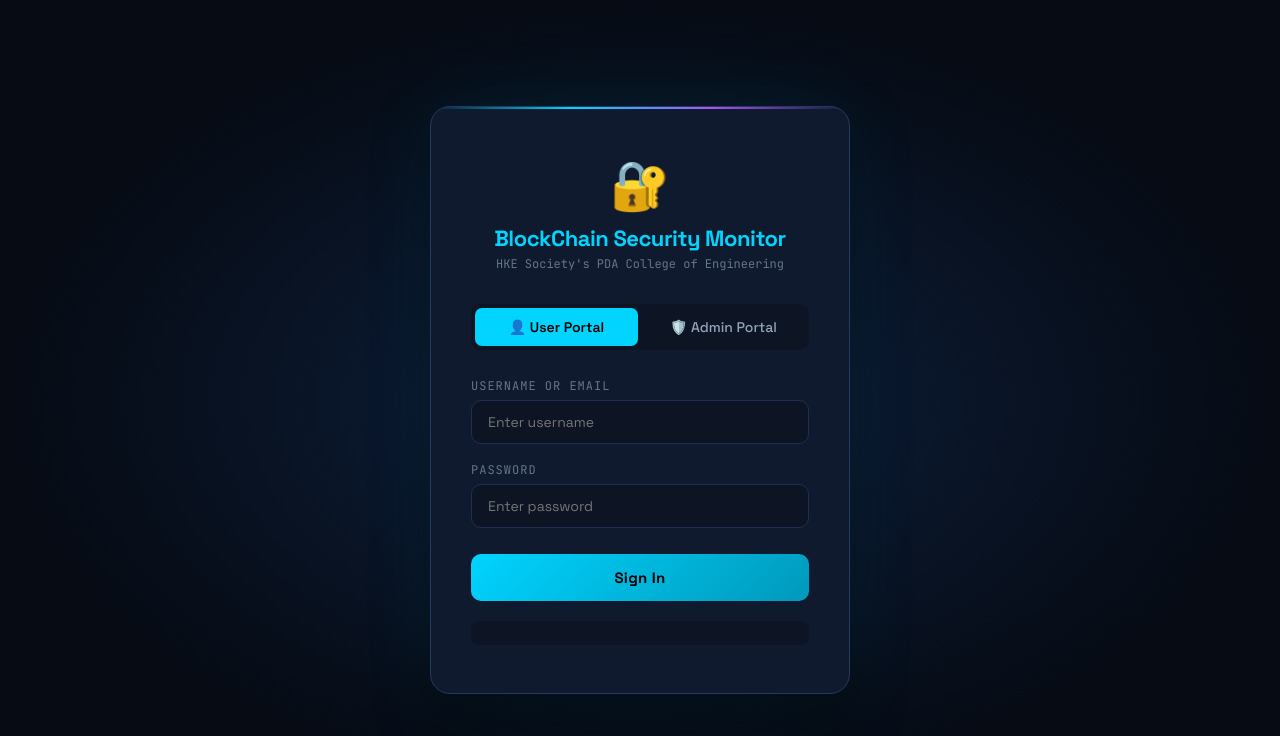
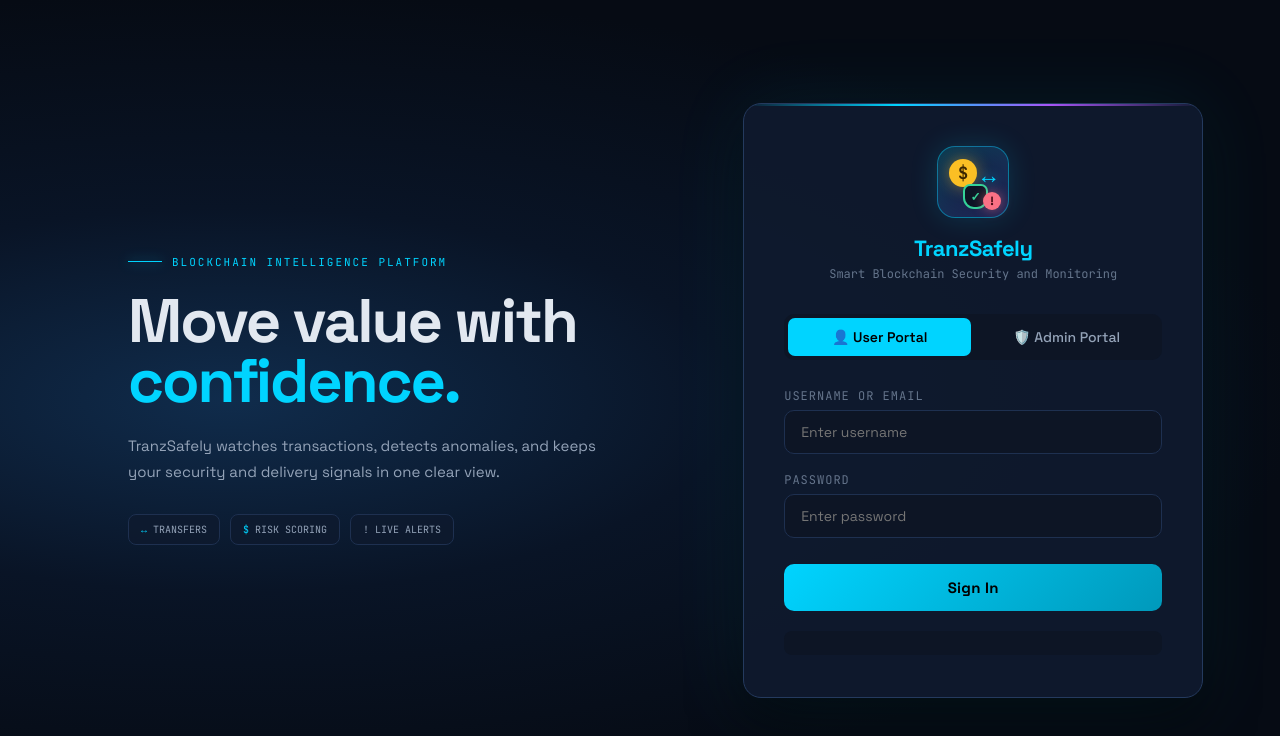
Before and after one commit to rjpadashetty-dev/blockchain-monitor, a website: page frontend/index.html in a window 1280 px wide. Drawn offline with Linux system fonts and the light colour scheme.

Commit message:
Update TranzSafely login branding

```diff
--- a/frontend/index.html
+++ b/frontend/index.html
@@ -3,7 +3,7 @@
 <head>
 <meta charset="UTF-8">
 <meta name="viewport" content="width=device-width, initial-scale=1.0">
-<title>BlockChain Security Monitor</title>
+<title>TranzSafely | Smart Blockchain Security and Monitoring</title>
 <link href="https://fonts.googleapis.com/css2?family=JetBrains+Mono:wght@300;400;600;700&family=Space+Grotesk:wght@300;400;500;600;700&display=swap" rel="stylesheet">
 <style>
 :root {
@@ -46,24 +46,42 @@ body::before {
 
 /* ─────────────────────── LOGIN PAGE ─────────────────────── */
 #login-page {
-  position:fixed; inset:0; display:flex; align-items:center; justify-content:center; z-index:100;
-  background:radial-gradient(ellipse at center, #0d1f3c 0%, #060b14 70%);
-}
+  position:fixed; inset:0; display:grid; grid-template-columns:minmax(0,1fr) minmax(360px,460px); align-items:center; gap:clamp(48px,8vw,140px); padding:clamp(28px,6vw,96px); z-index:100;
+  background:radial-gradient(ellipse at 18% 50%, #102c4c 0%, #091426 34%, #060b14 72%);
+}
+.login-intro { max-width:620px; padding-left:clamp(0px,4vw,64px); animation:loginReveal 0.6s ease 0.18s both; }
+.login-intro .eyebrow { display:flex; align-items:center; gap:10px; color:var(--primary); font-family:var(--mono); font-size:11px; letter-spacing:2px; text-transform:uppercase; margin-bottom:22px; }
+.login-intro .eyebrow::before { content:''; width:34px; height:1px; background:var(--primary); box-shadow:0 0 12px rgba(0,212,255,0.7); }
+.login-intro h2 { max-width:560px; font-size:clamp(34px,4.8vw,68px); line-height:0.98; letter-spacing:-2px; font-weight:700; color:var(--text); }
+.login-intro h2 strong { color:var(--primary); font-weight:700; }
+.login-intro p { max-width:500px; margin-top:22px; color:var(--text2); font-size:15px; line-height:1.7; }
+.login-intro .signal-row { display:flex; flex-wrap:wrap; gap:10px; margin-top:30px; }
+.signal-chip { padding:8px 12px; border:1px solid var(--border); border-radius:8px; background:rgba(15,26,46,0.7); color:var(--text2); font-family:var(--mono); font-size:10px; }
+.signal-chip::first-letter { color:var(--primary); }
 .login-box {
-  background:var(--card); border:1px solid var(--border2); border-radius:20px; padding:48px 40px;
-  width:420px; max-width:95vw; position:relative; overflow:hidden;
+  background:rgba(15,26,46,0.94); border:1px solid var(--border2); border-radius:18px; padding:42px 40px;
+  width:100%; max-width:460px; position:relative; overflow:hidden;
   box-shadow: 0 0 80px rgba(0,212,255,0.08), 0 25px 50px rgba(0,0,0,0.5);
   animation: fadeSlideUp 0.6s ease;
+}
+.login-box::after {
+  content:''; position:absolute; left:18%; right:18%; top:92px; height:1px;
+  background:linear-gradient(90deg, transparent, rgba(0,212,255,0.8), transparent);
+  opacity:0; animation:scanLine 0.8s ease 0.1s both;
 }
 .login-box::before {
   content:''; position:absolute; top:0; left:0; right:0; height:2px;
   background:linear-gradient(90deg, transparent, var(--primary), var(--accent2), transparent);
 }
-.login-logo { text-align:center; margin-bottom:32px; }
-.login-logo .icon { font-size:48px; display:block; margin-bottom:8px; }
+.login-logo { text-align:center; margin-bottom:32px; animation:loginReveal 0.55s ease 0.12s both; }
+.login-logo .logo-mark { position:relative; width:72px; height:72px; margin:0 auto 16px; border:1px solid rgba(0,212,255,0.45); border-radius:18px; background:linear-gradient(145deg,rgba(0,212,255,0.16),rgba(124,58,237,0.18)); box-shadow:0 0 28px rgba(0,212,255,0.16), inset 0 0 24px rgba(0,212,255,0.06); animation:iconReveal 0.65s cubic-bezier(0.2,0.8,0.2,1) both; }
+.logo-mark .coin { position:absolute; left:11px; top:12px; width:28px; height:28px; display:grid; place-items:center; border-radius:50%; background:#fbbf24; color:#3b2500; font-family:var(--mono); font-size:17px; font-weight:700; box-shadow:0 0 16px rgba(251,191,36,0.45); }
+.logo-mark .transfer { position:absolute; right:8px; top:17px; color:var(--primary); font-size:23px; font-weight:700; line-height:1; text-shadow:0 0 12px rgba(0,212,255,0.75); }
+.logo-mark .shield { position:absolute; left:25px; bottom:8px; width:25px; height:25px; display:grid; place-items:center; border:2px solid #34d399; border-radius:7px 7px 11px 11px; color:#34d399; font-family:var(--mono); font-size:12px; font-weight:700; background:var(--bg2); }
+.logo-mark .alert { position:absolute; right:7px; bottom:7px; width:18px; height:18px; display:grid; place-items:center; border-radius:50%; background:#fb7185; color:#3f0710; font-size:12px; font-weight:800; box-shadow:0 0 12px rgba(251,113,133,0.55); }
 .login-logo h1 { font-size:22px; font-weight:700; color:var(--primary); letter-spacing:-0.5px; }
 .login-logo p { font-size:12px; color:var(--text3); margin-top:4px; font-family:var(--mono); }
-.login-tabs { display:flex; background:var(--bg2); border-radius:10px; padding:4px; margin-bottom:28px; gap:4px; }
+.login-tabs { display:flex; background:var(--bg2); border-radius:10px; padding:4px; margin-bottom:28px; gap:4px; animation:loginReveal 0.5s ease 0.42s both; }
 .tab-btn { flex:1; padding:10px; border:none; background:transparent; color:var(--text2); font-family:var(--font); font-size:14px; font-weight:500; border-radius:7px; cursor:pointer; transition:all 0.2s; }
 .tab-btn.active { background:var(--primary); color:#000; font-weight:600; }
 .form-group { margin-bottom:18px; }
@@ -266,9 +284,20 @@ tr:hover td { background:rgba(255,255,255,0.02); }
 .pipeline-indicator.running { background:#fbbf24; box-shadow:0 0 0 3px rgba(251,191,36,0.12); }
 
 @keyframes fadeSlideUp { from { opacity:0; transform:translateY(20px); } to { opacity:1; transform:translateY(0); } }
+@keyframes iconReveal { 0% { opacity:0; transform:scale(0.65) rotate(-8deg); } 65% { opacity:1; transform:scale(1.08) rotate(2deg); } 100% { opacity:1; transform:scale(1) rotate(0); } }
+@keyframes loginReveal { from { opacity:0; transform:translateY(8px); } to { opacity:1; transform:translateY(0); } }
+@keyframes scanLine { 0% { opacity:0; transform:translateY(-20px) scaleX(0.4); } 35% { opacity:0.9; } 100% { opacity:0; transform:translateY(44px) scaleX(1); } }
 @keyframes slideInRight { from { opacity:0; transform:translateX(40px); } to { opacity:1; transform:translateX(0); } }
 @keyframes spin { to { transform:rotate(360deg); } }
 @keyframes pulse { 0%,100% { opacity:1; } 50% { opacity:0.4; } }
+@media (prefers-reduced-motion: reduce) {
+  .login-box, .login-box::after, .login-logo, .login-logo .icon, .login-tabs { animation:none; }
+}
+@media(max-width:820px) {
+  #login-page { display:flex; padding:24px; overflow-y:auto; }
+  .login-intro { display:none; }
+  .login-box { max-width:460px; margin:auto; }
+}
 
 .empty-state { text-align:center; padding:40px; color:var(--text3); }
 .empty-state .ico { font-size:40px; margin-bottom:12px; opacity:0.4; }
@@ -280,11 +309,17 @@ tr:hover td { background:rgba(255,255,255,0.02); }
 
 <!-- ═══════════════════ LOGIN PAGE ═══════════════════ -->
 <div id="login-page">
+<div class="login-intro">
+  <div class="eyebrow">Blockchain intelligence platform</div>
+  <h2>Move value with <strong>confidence.</strong></h2>
+  <p>TranzSafely watches transactions, detects anomalies, and keeps your security and delivery signals in one clear view.</p>
+  <div class="signal-row"><span class="signal-chip">↔ TRANSFERS</span><span class="signal-chip">$ RISK SCORING</span><span class="signal-chip">! LIVE ALERTS</span></div>
+</div>
 <div class="login-box">
   <div class="login-logo">
-    <span class="icon">🔐</span>
-    <h1>BlockChain Security Monitor</h1>
-    <p>HKE Society's PDA College of Engineering</p>
+    <div class="logo-mark" aria-label="TranzSafely security and transfer mark"><span class="coin">$</span><span class="transfer">↔</span><span class="shield">✓</span><span class="alert">!</span></div>
+    <h1>TranzSafely</h1>
+    <p>Smart Blockchain Security and Monitoring</p>
   </div>
   <div class="login-tabs">
     <button class="tab-btn active" onclick="setLoginTab('user')">👤 User Portal</button>
@@ -310,7 +345,7 @@ tr:hover td { background:rgba(255,255,255,0.02); }
 <div id="app">
 <aside class="sidebar">
   <div class="sidebar-logo">
-    <h2>🔐 BCMonitor</h2>
+    <h2>🔐 TranzSafely</h2>
     <span id="sb-version">v1.0.0 · DevOps Build</span>
   </div>
   <div class="sidebar-user">
```
